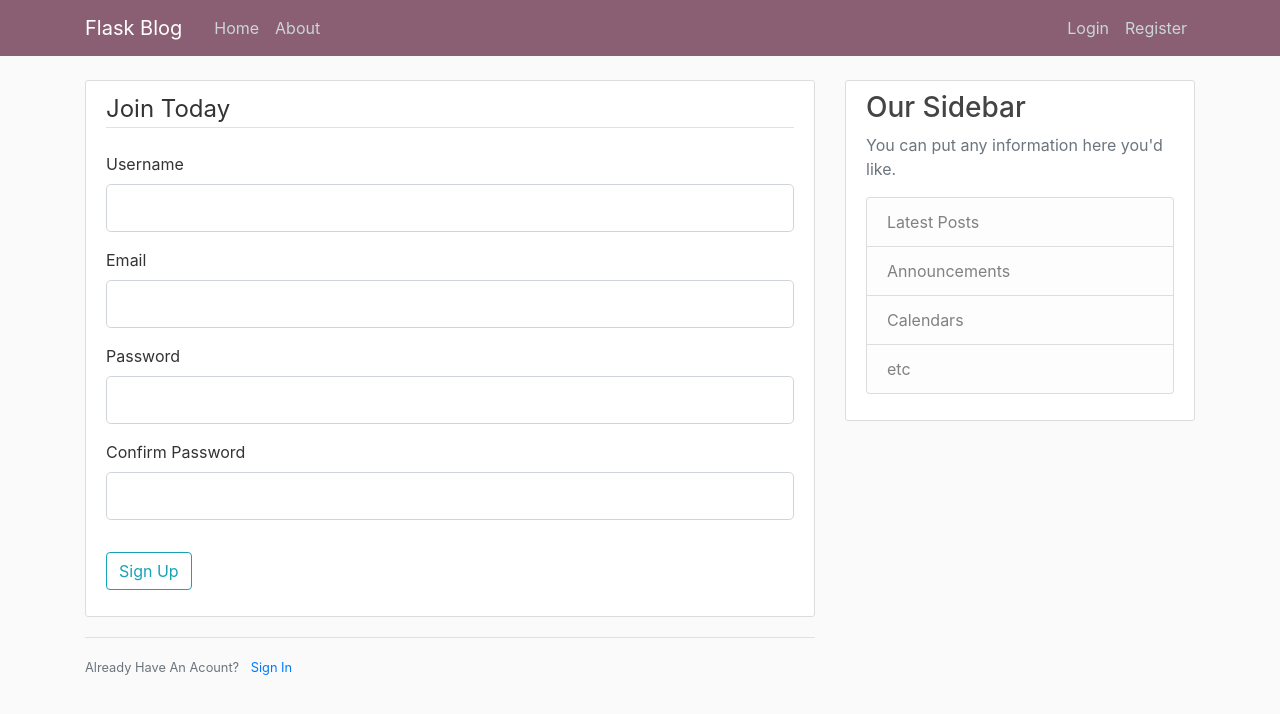
After one commit to loureiro85/2020_flask_tutorial, a Flask app: page /register in a window 1280 px wide. The commit adds this page. Shown: the top 714 px of the page. Run offline with Flask 2, Linux system fonts and the light colour scheme; some libraries are stand-ins or nearby versions.

Commit message:
Part 3 - All

```diff
--- a/pyproject.toml
+++ b/pyproject.toml
@@ -8,6 +8,8 @@ authors = ["Guilherme Loureiro <loureiro85@gmail.com>"]
 python = "^3.7"
 pytest = "^5.4.2"
 flask = "^1.1.2"
+flask-wtf = "^0.14.3"
+wtforms = {extras = ["email"], version = "^2.3.1"}
 
 [tool.poetry.dev-dependencies]
 pytest = "^5.2"
--- a/src/flaskblog.py
+++ b/src/flaskblog.py
@@ -1,5 +1,8 @@
-from flask import Flask, render_template, url_for
+from flask import Flask, render_template, url_for, flash, redirect
+from forms import RegistrationForm, LoginForm
 app = Flask(__name__)
+
+app.config['SECRET_KEY'] = '2041abb721a33fc2a25c2f52f5eb9622'
 
 posts = [
     {
@@ -27,5 +30,26 @@ def about():
     return render_template('about.html', title='About')
 
 
+@app.route('/register', methods=['GET', 'POST'])
+def register():
+    form = RegistrationForm()
+    if form.validate_on_submit():
+        flash(f'Account created for {form.username.data}!', 'success')
+        return redirect(url_for('home'))
+    return render_template('register.html', title='Register', form=form)
+
+
+@app.route('/login', methods=['GET', 'POST'])
+def login():
+    form = LoginForm()
+    if form.validate_on_submit():
+        if form.email.data == 'admin@blog.com' and form.password.data == 'password':
+            flash('You have been loged in!', 'success')
+            return redirect(url_for('home'))
+        else:
+            flash('Login Unsuccessful. Please check username and password', 'danger')
+    return render_template('login.html', title='Login', form=form)
+
+
 if __name__ == '__main__':
     app.run(debug=True)
--- /dev/null
+++ b/src/forms.py
@@ -0,0 +1,20 @@
+from flask_wtf import FlaskForm
+from wtforms import StringField, PasswordField, SubmitField, BooleanField
+from wtforms.validators import DataRequired, Length, Email, EqualTo
+
+
+class RegistrationForm(FlaskForm):
+    username = StringField('Username', validators=[DataRequired(), Length(min=2, max=20)])
+    email = StringField('Email', validators=[DataRequired(), Email()])
+    password = PasswordField('Password', validators=[DataRequired()])
+    confirm_password = PasswordField('Confirm Password', validators=[
+        DataRequired(), EqualTo('password')])
+    submit = SubmitField('Sign Up')
+
+
+
+class LoginForm(FlaskForm):
+    email = StringField('Email', validators=[DataRequired(), Email()])
+    password = PasswordField('Password', validators=[DataRequired()])
+    remember = BooleanField('Remember Me')
+    submit = SubmitField('Login')
--- a/src/templates/layout.html
+++ b/src/templates/layout.html
@@ -30,13 +30,13 @@
                 </button>
                 <div class="collapse navbar-collapse" id="navbarToggle">
                     <div class="navbar-nav mr-auto">
-                        <a class="nav-item nav-link" href="/">Home</a>
-                        <a class="nav-item nav-link" href="/about">About</a>
+                        <a class="nav-item nav-link" href="{{ url_for('home') }}">Home</a>
+                        <a class="nav-item nav-link" href="{{ url_for('about') }}">About</a>
                     </div>
                     <!-- Navbar Right Side -->
                     <div class="navbar-nav">
-                        <a class="nav-item nav-link" href="/login">Login</a>
-                        <a class="nav-item nav-link" href="/register">Register</a>
+                        <a class="nav-item nav-link" href="{{ url_for('login') }}">Login</a>
+                        <a class="nav-item nav-link" href="{{ url_for('register') }}">Register</a>
                     </div>
                 </div>
             </div>
@@ -45,6 +45,15 @@
     <main role="main" class="container">
         <div class="row">
             <div class="col-md-8">
+                {% with messages = get_flashed_messages(with_categories=true) %}
+                    {% if messages %}
+                        {% for category, message in messages %}
+                            <div class="alert alert-{{ category }}">
+                                {{ message }}
+                            </div>
+                        {% endfor %}
+                    {% endif %}
+                {% endwith %}
                 {% block content %}{% endblock %}
             </div>
             <div class="col-md-4">
--- /dev/null
+++ b/src/templates/register.html
@@ -0,0 +1,77 @@
+{% extends "layout.html" %}
+{% block content %}
+    <div class="content-section">
+        <form action="" method="post">
+            {{ form.hidden_tag() }}
+            <fieldset class="form-group">
+                <legend class="border-bottom mb-4">Join Today</legend>
+
+                <div class="form-group">
+                    {{ form.username.label(class='form-control-label') }}
+
+                    {% if form.username.errors %}
+                        {{ form.username(class='form-control form-control-lg is-invalid') }}
+                        <div class="invalid-feedback">
+                            {% for error in form.username.errors %}
+                                <span>{{ error }}</span>
+                            {% endfor%}
+                        </div>
+                    {% else %}
+                        {{ form.username(class='form-control form-control-lg') }}
+                    {% endif %}
+                </div>
+
+                <div class="form-group">
+                    {{ form.email.label(class='form-control-label') }}
+                    {% if form.email.errors %}
+                        {{ form.email(class='form-control form-control-lg is-invalid') }}
+                        <div class="invalid-feedback">
+                            {% for error in form.email.errors %}
+                                <span>{{ error }}</span>
+                            {% endfor%}
+                        </div>
+                    {% else %}
+                        {{ form.email(class='form-control form-control-lg') }}
+                    {% endif %}
+                </div>
+
+                <div class="form-group">
+                    {{ form.password.label(class='form-control-label') }}
+                    {% if form.password.errors %}
+                        {{ form.password(class='form-control form-control-lg is-invalid') }}
+                        <div class="invalid-feedback">
+                            {% for error in form.password.errors %}
+                                <span>{{ error }}</span>
+                            {% endfor%}
+                        </div>
+                    {% else %}
+                        {{ form.password(class='form-control form-control-lg') }}
+                    {% endif %}
+                </div>
+
+                <div class="form-group">
+                    {{ form.confirm_password.label(class='form-control-label') }}
+                    {% if form.confirm_password.errors %}
+                        {{ form.confirm_password(class='form-control form-control-lg is-invalid') }}
+                        <div class="invalid-feedback">
+                            {% for error in form.confirm_password.errors %}
+                                <span>{{ error }}</span>
+                            {% endfor%}
+                        </div>
+                    {% else %}
+                        {{ form.confirm_password(class='form-control form-control-lg') }}
+                    {% endif %}
+                </div>
+
+            </fieldset>
+            <div class="form-group">
+                {{ form.submit(class='btn btn-outline-info')}}
+            </div>
+        </form>
+    </div>
+    <div class='border-top pt-3'>
+        <small class='text-muted'>
+            Already Have An Acount? <a class="ml-2" href="{{ url_for('login') }}">Sign In</a>
+        </small>
+    </div>
+{% endblock content %}
```
Also changed, not shown: src/templates/login.html (added, +55 -0 lines), 1 other file.
